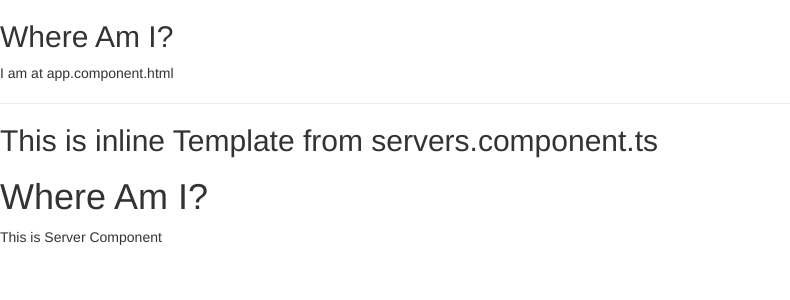
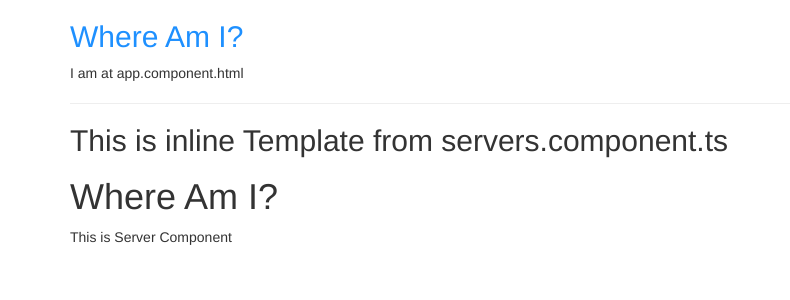
Before and after one commit to Bi-Mars/Angular10, an Angular app in the folder my-first-app/: page / in a window 1280 px wide. Shown: the top 300 px of the page, without its empty margins (0-790 px from the left). Built offline with nearby package versions, Linux system fonts and the light colour scheme.

Commit message:
Adding Inline CSS as well as using external CSS file

```diff
--- a/my-first-app/src/app/app.component.css
+++ b/my-first-app/src/app/app.component.css
@@ -0,0 +1,3 @@
+h2{
+    color: darkblue;
+}
--- a/my-first-app/src/app/app.component.html
+++ b/my-first-app/src/app/app.component.html
@@ -1,4 +1,10 @@
-<h2>Where Am I?</h2>
-<p>I am at app.component.html</p>
-<hr />
-<app-servers></app-servers>
+<div class="container">
+  <div class="row">
+    <div class="col-xs-12">
+      <h2>Where Am I?</h2>
+      <p>I am at app.component.html</p>
+      <hr />
+      <app-servers></app-servers>
+    </div>
+  </div>
+</div>
--- a/my-first-app/src/app/app.component.ts
+++ b/my-first-app/src/app/app.component.ts
@@ -3,7 +3,12 @@
 @Component({
   selector: 'app-root',
   templateUrl: './app.component.html',
-  styleUrls: ['./app.component.css']
+ // styleUrls: ['./app.component.css']
+ styles: [`
+  h2{
+    color: dodgerblue;
+  }
+ `]
 })
 export class AppComponent {
 }
```
